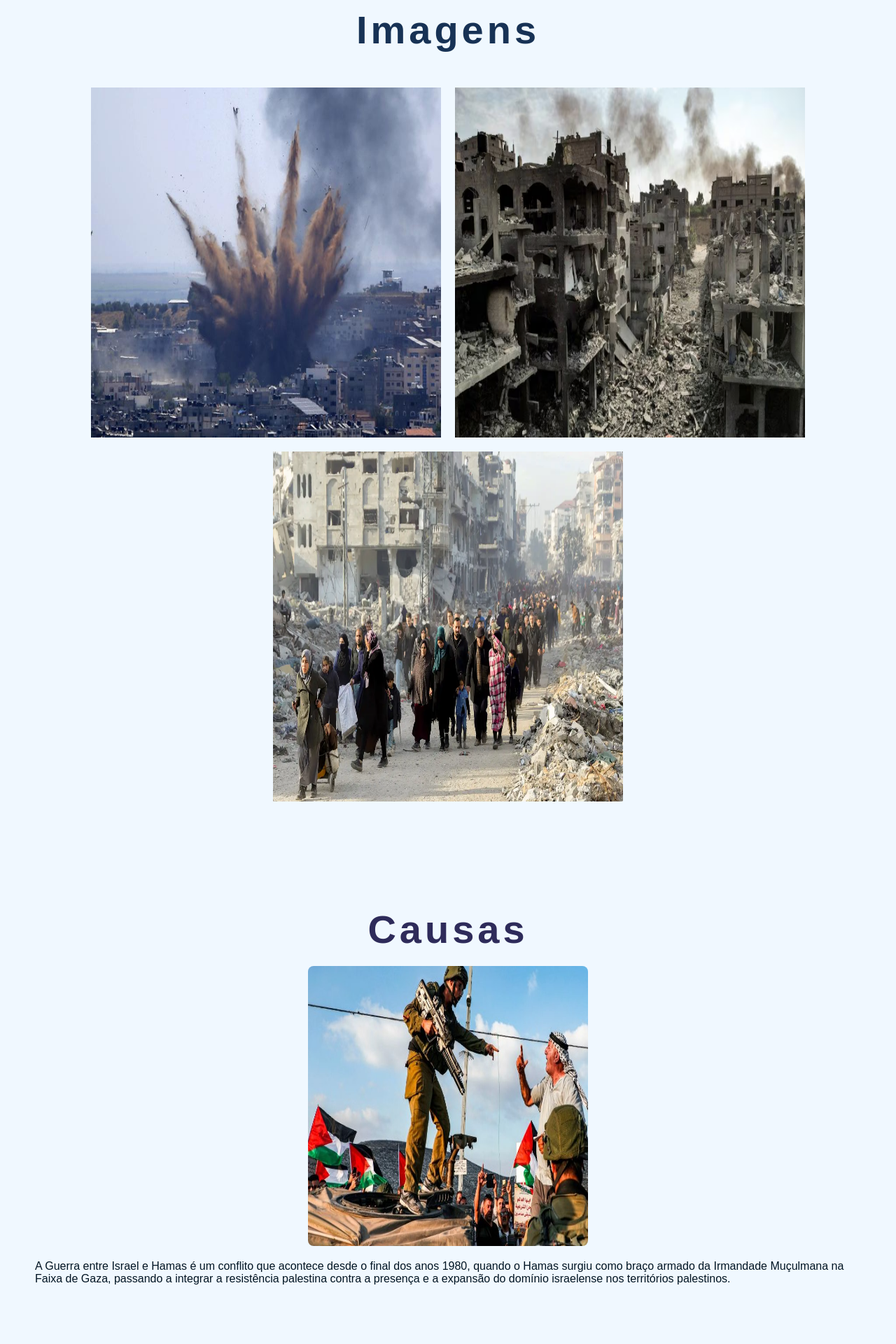
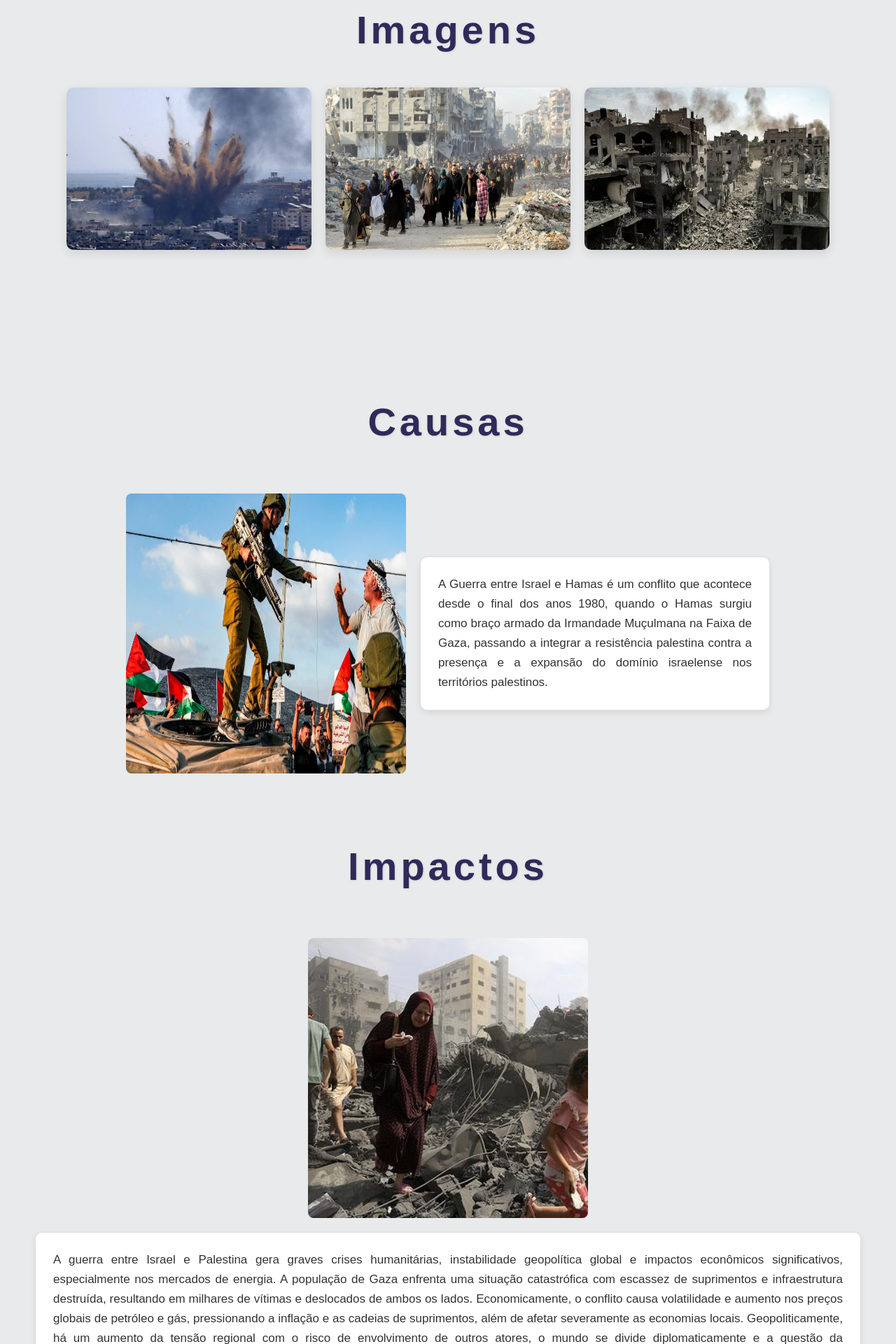
Before and after one commit to kauan-math/Kauan-Samuel-atvd2, a React (Vite) app: page / in a window 1280 px wide. Shown: the part 840-2760 px from the top of the page at 70% size. Built offline with nearby package versions, Linux system fonts and the light colour scheme.

Commit message:
Add files via upload

```diff
--- a/index.html
+++ b/index.html
@@ -1,13 +1,16 @@
 <!doctype html>
 <html lang="en">
+
 <head>
   <meta charset="UTF-8" />
   <link rel="icon" type="image/svg+xml" href="/vite.svg" />
   <meta name="viewport" content="width=device-width, initial-scale=1.0" />
   <title>atvd</title>
 </head>
+
 <body>
   <div id="root"></div>
   <script type="module" src="/src/main.jsx"></script>
 </body>
+
 </html>
--- a/package.json
+++ b/package.json
@@ -14,7 +14,8 @@
     "bootstrap": "^5.3.8",
     "react": "^19.2.0",
     "react-dom": "^19.2.0",
-    "react-next-tilt": "^0.4.3"
+    "react-next-tilt": "^0.4.3",
+    "request": "^2.88.2"
   },
   "devDependencies": {
     "@eslint/js": "^9.39.1",
--- a/src/App.jsx
+++ b/src/App.jsx
@@ -1,5 +1,8 @@
 import styles from "./App.module.css";
 
+import facebookIcon from '/images/face.png';
+import instagramIcon from '/images/insta.png';
+import whatsappIcon from '/images/ww.png';
 
 function App() {
 
@@ -37,23 +40,34 @@ function App() {
           </div>
         </section>
         <section className={styles.s2} id="s2">
+          <h2 className={styles.tecTitle}>Imagens</h2>
+          <div className={styles.imageGallery}>
+            <img
+              className={styles.guerra}
+              src={'/images/img2.jpeg'}
+              alt="Imagem de Conflito 1"
+            />
+            <img
+              className={styles.guerra}
+              src={'/images/img7.webp'}
+              alt="Imagem de Conflito 2"
+            />
 
-          <h2 className={styles.tecTitle}>Imagens</h2>
+            <img
+              className={styles.guerra}
+              src={'/images/img6.png'}
+              alt="Imagem de Conflito 3"
+            />
+          </div>
 
-          <div className={styles.left1}>
-            <img className={styles.guerra} width={500} height={500} src='./public/images/img2.jpeg' alt="Guerra" />
-            <img className={styles.guerra1} width={500} height={500} src='./public/images/img6.png' alt="Guerra" />
-            <img className={styles.guerra2} width={500} height={500} src='./public/images/img7.webp' alt="Guerra" />
-          </div>
-          <p></p>
         </section>
 
-        <section id={styles.s3} className={styles.s3}>
+        <section id="s3" className={styles.s3}>
           <h2>Causas</h2>
           <div className={styles.left}>
             <img className={styles.guerra} width={500} height={500} src='./public/images/img3.jpg' alt="Guerra" />
           </div>
-          <div className={''}>
+          <div className={styles.right}>
             <p>A Guerra entre Israel e Hamas é um conflito que acontece desde o
               final dos anos 1980, quando o Hamas surgiu como braço armado da
               Irmandade Muçulmana na Faixa de Gaza, passando a integrar a
@@ -62,7 +76,7 @@ function App() {
           </div>
         </section>
 
-        <section id={styles.s4} className={styles.s4}>
+        <section id="s4" className={styles.s4}>
           <h2>Impactos</h2>
           <div className={styles.left}>
             <img className={styles.guerra} width={500} height={500} src='./public/images/img4.jpg' alt="Guerra" />
@@ -72,7 +86,7 @@ function App() {
           </p>
         </section>
 
-        <section id={styles.s5} className={styles.s5}>
+        <section id="s5" className={styles.s5}>
           <h2>Cessar Fogo</h2>
           <p>
             A situação entre Israel e Palestina em novembro de 2025 é marcada
@@ -101,6 +115,11 @@ function App() {
           <p className={styles.paragraph}>Desdobramentos Regionais: O conflito também gerou tensões em outras frentes, com ataques entre Israel e o Hezbollah no Líbano, e um ataque de Israel ao Irã, aumentando a instabilidade regional. </p>
         </section>
       </main>
+      <footer className={styles.rodape}>
+        <a href="https://www.facebook.com" target='_blank' rel='noopener noreferrer'> <img width={70} src={facebookIcon} alt="Facebook" /></a>
+        <a href="https://www.instagram.com" target='_blank' rel='noopener noreferrer'> <img width={70} src={instagramIcon} alt="Instagram" /></a>
+        <a href="https://www.whatsapp.com" target='_blank' rel='noopener noreferrer'> <img width={70} src={whatsappIcon} alt="WhatsApp" /></a>
+      </footer>
 
     </>
   );
--- a/src/App.module.css
+++ b/src/App.module.css
@@ -1,4 +1,3 @@
-/* Estiliza a barra de navegação principal, fixa no topo da tela */
 .menu {
     display: flex;
     width: 100%;
@@ -6,16 +5,34 @@
     align-items: center;
     justify-content: center;
     height: 80px;
-    gap: 20px;
+    gap: 30px;
     z-index: 999;
     background-color: #363535;
     box-shadow: 0px 3px 20px #3333337c;
-
+    border-bottom: 3px solid #00BCD4;
 }
 
-/*(altura total da tela) */
+.menu a {
+    text-decoration: none;
+    color: aliceblue;
+    font-size: 18px;
+    font-weight: bold;
+    padding: 10px 15px;
+    border-radius: 5px;
+    transition:  0.3s ease, color 0.3s ease;
+}
+
+.menu a:hover {
+    background-color: #00BCD4;
+    color: #363535;
+}
+
+html {
+    scroll-behavior: smooth;
+}
+
 .s1 {
-    background-color: aliceblue;
+    background-color: #e8eaeb;
     color: #011422;
     height: 100vh;
     display: flex;
@@ -25,7 +42,6 @@
     gap: 20px;
 }
 
-/* Estiliza a imagem de perfil */
 .left {
     width: 400px;
     height: 400px;
@@ -33,64 +49,211 @@
     border-radius: 2%;
 }
 
-.left1{
-    display: flex;
-    gap: 20px;
-    flex-wrap: wrap;
-    justify-content: center;
-
-}
-
-/* Estiliza o contêiner do texto (lado direito) da seção 1 */
 .right {
     width: 500px;
 }
 
+.s5 h2 {
+    color: #2e2b5a;
+    font-size: 56px;
+    font-weight: 800;
+    letter-spacing: 2px;
+    margin-bottom: 40px;
+    width: 100%;
+    text-align: center;
+    justify-content: center;
+    align-items: center;
+    display: inline-block;
+    padding-bottom: 10px;
+    text-shadow: 1px 1px 3px rgba(0, 0, 0, 0.1);
+}
 
+.s6 h2 {
+    color: var(--secondary-color);
+    font-size: 48px;
+    font-weight: 800;
+    letter-spacing: 2px;
+    margin-bottom: 40px;
+    width: 100%;
+    display: inline-block;
+    padding-bottom: 10px;
+    text-shadow: 1px 1px 3px rgba(0, 0, 0, 0.1);
+}
 
-/* Estiliza o título principal da seção */
+.s3 h2 {
+    color: var(--secondary-color);
+    font-size: 48px;
+    font-weight: 800;
+    letter-spacing: 2px;
+    margin-bottom: 40px;
+    width: 100%;
+    display: inline-block;
+    padding-bottom: 10px;
+    text-shadow: 1px 1px 3px rgba(0, 0, 0, 0.1);
+}
+
+.s4 h2 {
+    color: var(--secondary-color);
+    font-size: 48px;
+    font-weight: 800;
+    letter-spacing: 2px;
+    margin-bottom: 40px;
+    width: 100%;
+    display: inline-block;
+    padding-bottom: 10px;
+    text-shadow: 1px 1px 3px rgba(0, 0, 0, 0.1);
+}
+
+.tecTitle {
+    color: var(--secondary-color);
+    font-size: 48px;
+    font-weight: 800;
+    letter-spacing: 2px;
+    margin-bottom: 40px;
+    width: 100%;
+    display: inline-block;
+    padding-bottom: 10px;
+    text-shadow: 1px 1px 3px rgba(0, 0, 0, 0.1);
+}
+
+.s3 p {
+    background-color: white;
+    padding: 25px;
+    border-radius: 10px;
+    box-shadow: 0 4px 10px rgba(0, 0, 0, 0.08);
+    border: 1px solid #ddd;
+    color: #333;
+    font-size: 17px;
+    line-height: 1.65;
+    text-align: justify;
+}
+
+.s4 p {
+    background-color: white;
+    padding: 25px;
+    border-radius: 10px;
+    box-shadow: 0 4px 10px rgba(0, 0, 0, 0.08);
+    border: 1px solid #ddd;
+    color: #333;
+    font-size: 17px;
+    line-height: 1.65;
+    text-align: justify;
+}
+
+.s5 p {
+    max-width: 800px;
+    margin: 20px auto;
+    background-color: white;
+    padding: 30px;
+    border-radius: 12px;
+    box-shadow: 0 6px 20px rgba(0, 0, 0, 0.15);
+    border: 1px solid var(--highlight-color);
+    color: #333;
+    font-size: 18px;
+    line-height: 1.7;
+    font-weight: 400;
+    text-align: justify;
+}
+
+.s6 p {
+    max-width: 800px;
+    margin: 20px auto;
+    background-color: white;
+    padding: 30px;
+    border-radius: 12px;
+    box-shadow: 0 6px 20px rgba(0, 0, 0, 0.15);
+    border: 1px solid var(--highlight-color);
+
+    color: #333;
+    font-size: 18px;
+    line-height: 1.7;
+    font-weight: 400;
+    text-align: justify;
+}
+
 .title {
     font-size: 36px;
     font-weight: bold;
 }
 
-/* Estiliza o parágrafo de texto da seção */
 .paragraph {
     font-size: 18px;
 }
 
-
-/* Estiliza o contêiner principal da seção 2 */
 .s2 {
-    background-color: aliceblue;
+    background-color: #e8eaeb;
+    padding: 50px 20px;
     display: flex;
     flex-direction: column;
-    gap: 50px;
-    padding: 50px;
+    align-items: center;
+    min-height: 70vh;
 }
 
-/* Estiliza o título da seção de tecnologias */
 .tecTitle {
-    width: 100%;
-    text-align: center;
-    color: #173255;
+    color: var(--secondary-color);
+    font-size: 48px;
+    font-weight: 800;
+    margin-bottom: 40px;
+}
+
+.imageGallery {
+    display: flex;
+    justify-content: center;
+    gap: 20px;
+    max-width: 1100px;
+    width: 90%;
+    margin: 0 auto;
+}
+
+.imageGallery .guerra {
+    flex: 1;
+    max-width: 350px;
+    height: auto;
+    transition: transform 0.3s ease, box-shadow 0.3s ease;
+    cursor: pointer;
+    border-radius: 10px;
+    box-shadow: 0 5px 15px rgba(0, 0, 0, 0.1);
+}
+
+.imageGallery .guerra:hover {
+    transform: scale(1.05);
+    box-shadow: 0 15px 30px rgba(0, 0, 0, 0.3);
+}
+
+.s2 h2 {
+    color: #2e2b5a;
     font-size: 56px;
     letter-spacing: 5px;
     font-weight: bold;
+
+    width: 100%;
+    text-align: center;
 }
 
-/* Estiliza o contêiner que envolve os cards de tecnologia */
-.wrapCards {
+.s3 {
+    background-color: #e8eaeb;
+    color: #011422;
     display: flex;
-    flex-wrap: wrap;
     align-items: center;
     justify-content: center;
+    min-height: 50vh;
+    height: auto;
+    padding: 50px;
     gap: 20px;
+    flex-wrap: wrap;
 }
 
-/* Estiliza o contêiner principal da seção 3 (define cor de fundo) */
-.s3 {
-    background-color: aliceblue;
+.s3 h2 {
+    color: #2e2b5a;
+    font-size: 56px;
+    letter-spacing: 5px;
+    font-weight: bold;
+    width: 100%;
+    text-align: center;
+}
+
+.s4 {
+    background-color: #e8eaeb;
     color: #011422;
     display: flex;
     flex-direction: column;
@@ -102,16 +265,29 @@
     gap: 20px;
 }
 
-.s3 h2{
+.s4 h2 {
     color: #2e2b5a;
     font-size: 56px;
     letter-spacing: 5px;
     font-weight: bold;
+    width: 100%;
+    text-align: center;
 }
 
-/* Estiliza o contêiner principal da seção 4 */
-.s4 {
-    background-color: aliceblue;
+.s4 p {
+    background-color: white;
+    padding: 25px;
+    border-radius: 10px;
+    box-shadow: 0 4px 10px rgba(0, 0, 0, 0.08);
+    border: 1px solid #ddd;
+    color: #333;
+    font-size: 17px;
+    line-height: 1.65;
+    text-align: justify;
+}
+
+.s5 {
+    background-color: #e8eaeb;
     color: #011422;
     display: flex;
     flex-direction: column;
@@ -123,17 +299,15 @@
     gap: 20px;
 }
 
-/* Estiliza o título H2 da seção 4 */
-.s4 h2 {
+.s5 h2 {
     color: #2e2b5a;
     font-size: 56px;
     letter-spacing: 5px;
     font-weight: bold;
 }
 
-/* Estiliza o contêiner principal da seção 5 (define cor de fundo) */
-.s5 {
-    background-color: aliceblue;
+.s6 {
+    background-color: #e8eaeb;
     color: #011422;
     display: flex;
     flex-direction: column;
@@ -145,70 +319,35 @@
     gap: 20px;
 }
 
-.s5 h2{
+.s6 h2 {
     color: #2e2b5a;
     font-size: 56px;
     letter-spacing: 5px;
     font-weight: bold;
 }
 
-.s6{
-    background-color: aliceblue;
-    color: #011422;
-    display: flex;
-    flex-direction: column;
-    align-items: center;
-    justify-content: center;
-    min-height: 50vh;
-    height: auto;
-    padding: 50px;
-    gap: 20px;
-}
-
-.s6 h2{
-    color: #2e2b5a;
-    font-size: 56px;
-    letter-spacing: 5px;
-    font-weight: bold;
-}
-
-.s6 p{
+.s6 p {
     padding-bottom: 10px;
 }
 
+.rodape {
+    background-color: #e8eaeb;
+    width: 100%;
+    display: flex;
+    align-items: center;
+    justify-content: center;
+    gap: 10px;
+    padding: 10px;
+    background-color: aliceblue;
+}
 
+.rodape a {
+    transition: all 200ms ease-in-out;
+    border-radius: 999px;
+    overflow: hidden;
+}
 
+.rodape a:hover {
+    transform: translateY(-6px) scale(1.01);
 
-
-/* Estilos aplicados em telas de 768px ou menos */
-@media (width <= 768px) {
-    /* Ajusta o preenchimento e espaçamento da Seção 1 para telas menores */
-    .s1 {
-        padding-top: 20px;
-        gap: 0;
-    }
-
-    /* Reduz a largura e altura do contêiner da imagem de perfil */
-    .left {
-        width: 300px;
-        height: 300px;
-    }
-
-    /* Reduz a largura e altura da imagem de perfil */
-    .imgPerfil {
-        width: 300px;
-        height: 300px;
-    }
-
-    /* Ajusta o padding e a margem superior do texto da Seção 1 */
-    .right {
-        padding: 20px;
-        margin-top: -150px;
-    }
-
-    /* Reduz o tamanho da fonte do título H2 na Seção 4 */
-    .s4 h2 {
-        font-size: 48px;
-        letter-spacing: 5px;
-    }
 }
--- a/src/components/card.jsx
+++ b/src/components/card.jsx
@@ -1,6 +1,4 @@
 import styles from './card.module.css'
-
-//essa parte é de um card, onde "chama" algumas propriedades
 export const Card = (props) => {
 return(
     <div className={styles.card}>
--- a/src/components/card.module.css
+++ /dev/null
@@ -1,125 +0,0 @@
-/*A barra de navegação principal, fixa no topo da tela*/
-.menu {
-    display: flex;
-    width: 100%;
-    position: fixed;
-    align-items: center;
-    justify-content: center;
-    height: 80px;
-    gap: 20px;
-    z-index: 999;
-    background-color: #232222;
-    box-shadow: 0px 3px 20px #0000007c;
-    scroll-behavior: smooth;
-}
-
-.s1 {
-    background-color: aliceblue;
-    color: #011422;
-    height: 100vh;
-    display: flex;
-    flex-wrap: wrap;
-    align-items: center;
-    justify-content: center;
-    gap: 20px;
-}
-
-/*texto da s1*/
-.right {
-    width: 100px;
-}
-
-.title {
-    font-size: 36px;
-    font-weight: bold;
-}
-
-.paragraph {
-    font-size: 100px;
-}
-
-
-.s2 {
-    background-color: aliceblue;
-    display: flex;
-    flex-direction: column;
-    gap: 50px;
-    padding: 50px;
-}
-
-/*titulo grande na s1*/
-.tecTitle {
-    width: 100%;
-    text-align: center;
-    color: #173255;
-    font-size: 56px;
-    letter-spacing: 1px;
-    font-weight: bold;
-}
-
-/*organiza todos os cards*/
-.wrapCards {
-    display: flex;
-    flex-wrap: wrap;
-    align-items: center;
-    justify-content: center;
-    gap: 20px;
-}
-
-
-.s4 {
-    background-color: aliceblue;
-    color: #011422;
-    display: flex;
-    flex-direction: column;
-    align-items: center;
-    justify-content: center;
-    min-height: 50vh;
-    height: auto;
-    padding: 50px;
-    gap: 20px;
-}
-
-.s4 h2 {
-    color: #2e2b5a;
-    font-size: 56px;
-    letter-spacing: 10px;
-    font-weight: bold;
-}
-
-
-/* SEÇÃO 5 */
-.s5 {
-    background-color: aliceblue;
-
-}
-
-
-
-@media (width <= 768px) {
-    .s1 {
-        padding-top: 20px;
-        gap: 0;
-    }
-
-    .left {
-        width: 300px;
-        height: 300px;
-    }
-
-    .imgPerfil {
-        width: 300px;
-        height: 300px;
-    }
-
-    .right {
-        padding: 20px;
-        margin-top: -150px;
-    }
-
-    .s4 h2 {
-        font-size: 48px;
-        letter-spacing: 5px;
-
-    }
-}
--- a/src/index.css
+++ b/src/index.css
@@ -1,13 +1,11 @@
-/* reseta essa parte do css*/
 * {
     padding: 0;
     margin: 0;
     box-sizing: border-box;
     font-family: Arial, Helvetica, sans-serif;
-    scroll-behavior: smooth;
+
 }
 
-/* Estiliza os <a>*/
 a {
     text-decoration: none;
     color: #abc2d6;
```
Also changed, not shown: 1 other file (tests, documents, lock files or other folders). Lines whose indentation alone changed are shown as unchanged.
